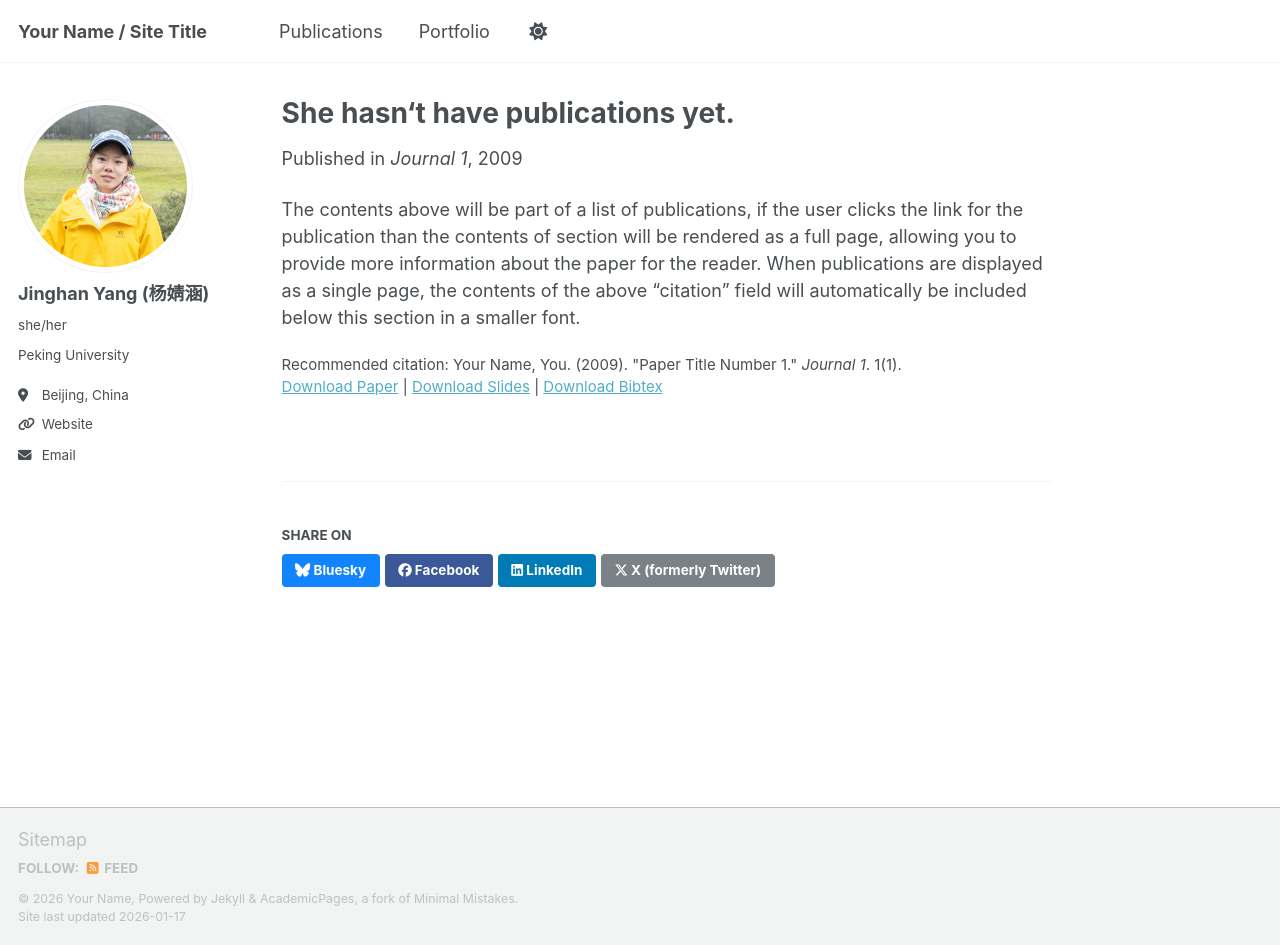
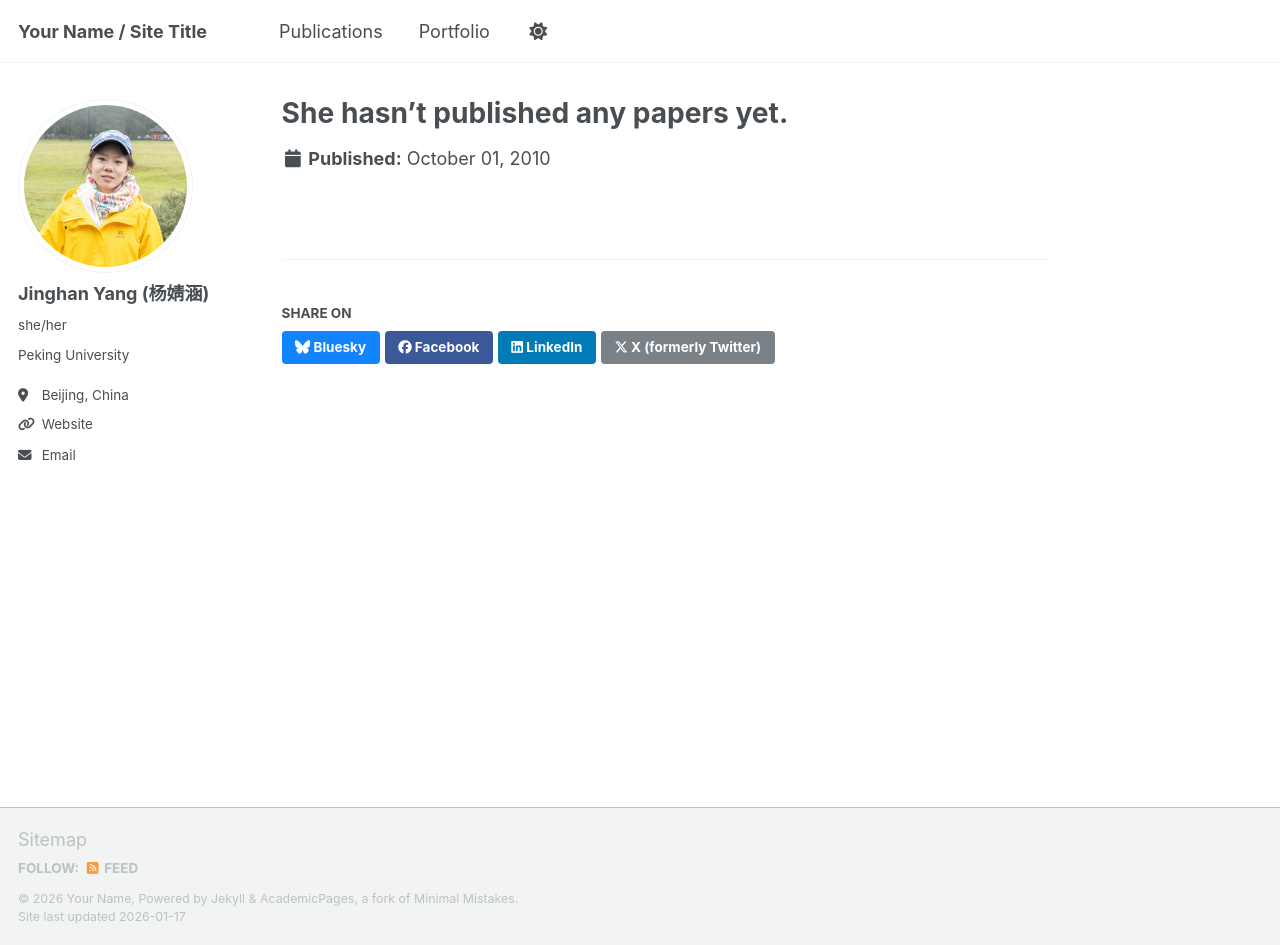
Before and after one commit to JinghanYang127/JinghanYang127.github.io, a Jekyll site: the page built from _publications/2010-10-01-paper-title-number-2.md, in a window 1280 px wide and 945 px high. Built offline with Jekyll 4.4.1, drawn with Linux system fonts in a browser that asks for light colours; a script that is not in the unit is left out.

Commit message:
Update 2010-10-01-paper-title-number-2.md

```diff
--- a/_publications/2010-10-01-paper-title-number-2.md
+++ b/_publications/2010-10-01-paper-title-number-2.md
@@ -1,14 +1,4 @@
 ---
-title: "She hasn‘t have publications yet."
+title: "She hasn't published any papers yet."
 collection: publications
-category: manuscripts
-permalink: /publication/2009-10-01-paper-title-number-1
-excerpt: 'This paper is about the number 1. The number 2 is left for future work.'
-date: 2009-10-01
-venue: 'Journal 1'
-slidesurl: 'https://academicpages.github.io/files/slides1.pdf'
-paperurl: 'https://academicpages.github.io/files/paper1.pdf'
-bibtexurl: 'https://academicpages.github.io/files/bibtex1.bib'
-citation: 'Your Name, You. (2009). &quot;Paper Title Number 1.&quot; <i>Journal 1</i>. 1(1).'
 ---
-The contents above will be part of a list of publications, if the user clicks the link for the publication than the contents of section will be rendered as a full page, allowing you to provide more information about the paper for the reader. When publications are displayed as a single page, the contents of the above "citation" field will automatically be included below this section in a smaller font.
```
